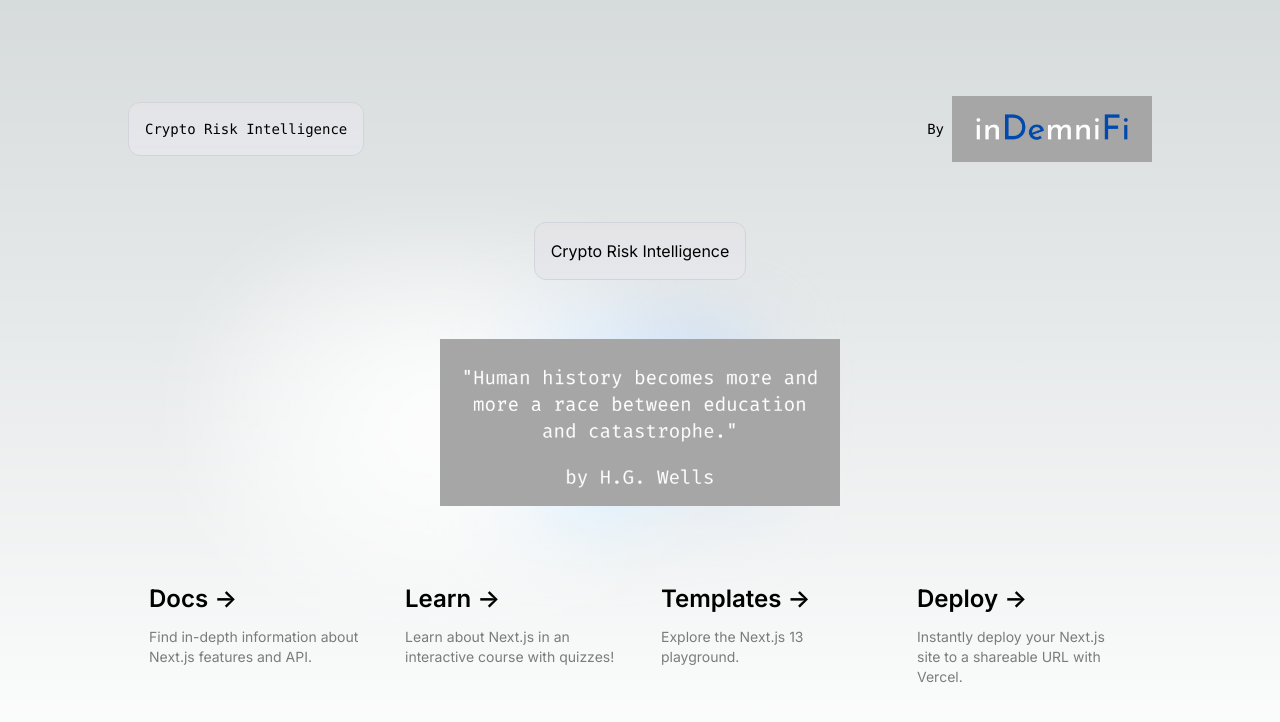
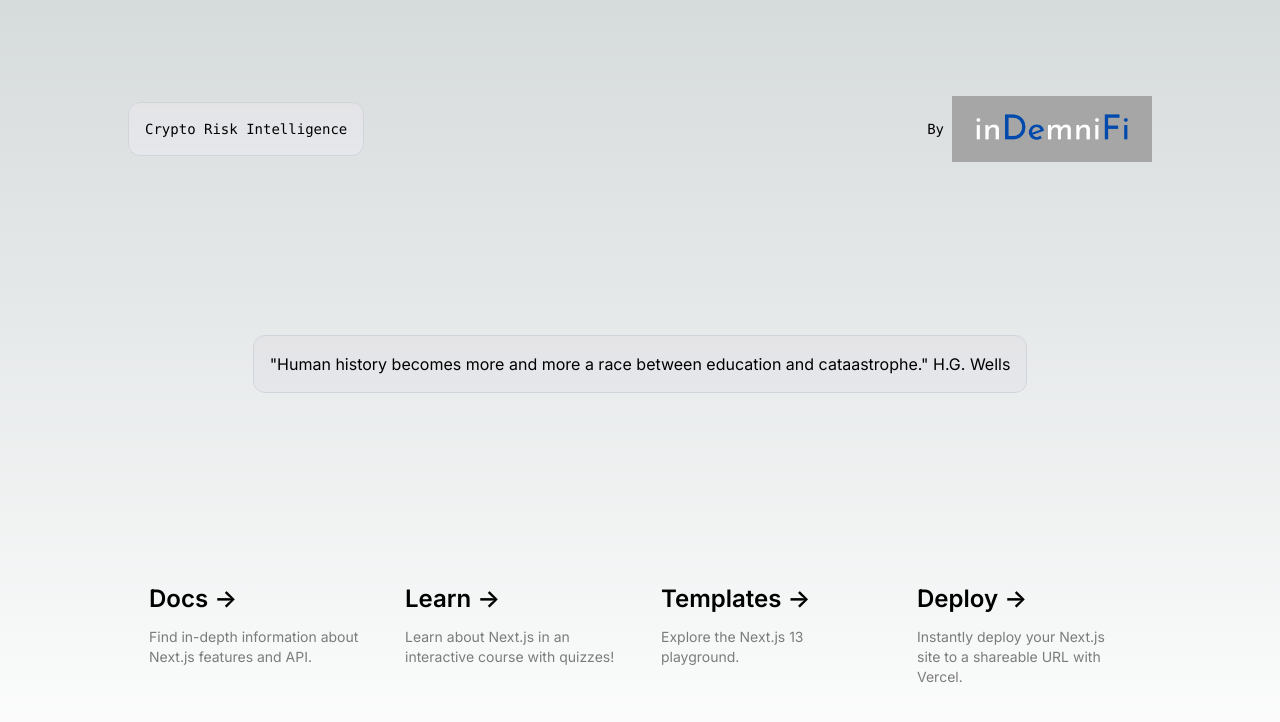
Before and after one commit to Enjoyweaver/Bitcoin, a Next.js app: page / in a window 1280 px wide. Shown: the top 722 px of the page. Built offline with nearby package versions, Linux system fonts and the light colour scheme.

Commit message:
Update page.tsx

```diff
--- a/app/page.tsx
+++ b/app/page.tsx
@@ -29,18 +29,11 @@ export default function Home() {
 
 
         <p className="fixed left-0 top-0 flex w-full justify-center border-b border-gray-300 bg-gradient-to-b from-zinc-200 pb-6 pt-8 backdrop-blur-2xl dark:border-neutral-800 dark:bg-zinc-800/30 dark:from-inherit lg:static lg:w-auto  lg:rounded-xl lg:border lg:bg-gray-200 lg:p-4 lg:dark:bg-zinc-800/30">
-          Crypto Risk Intelligence
+         "Human history becomes more and more a race between education and cataastrophe."
+
+          H.G. Wells
         </p>
-      <div className="relative flex place-items-center before:absolute before:h-[300px] before:w-[480px] before:-translate-x-1/2 before:rounded-full before:bg-gradient-radial before:from-white before:to-transparent before:blur-2xl before:content-[''] after:absolute after:-z-20 after:h-[180px] after:w-[240px] after:translate-x-1/3 after:bg-gradient-conic after:from-sky-200 after:via-blue-200 after:blur-2xl after:content-[''] before:dark:bg-gradient-to-br before:dark:from-transparent before:dark:to-blue-700 before:dark:opacity-10 after:dark:from-sky-900 after:dark:via-[#0141ff] after:dark:opacity-40 before:lg:h-[360px] z-[-1]">
-        <Image
-          className="relative dark:drop-shadow-[0_0_0.3rem_#ffffff70] dark:invert"
-          src="/banner.png"
-          alt="Next.js Logo"
-          width={400}
-          height={300}
-          priority
-        />
-      </div>
+
 
       <div className="mb-32 grid text-center lg:max-w-5xl lg:w-full lg:mb-0 lg:grid-cols-4 lg:text-left">
         <a
```
